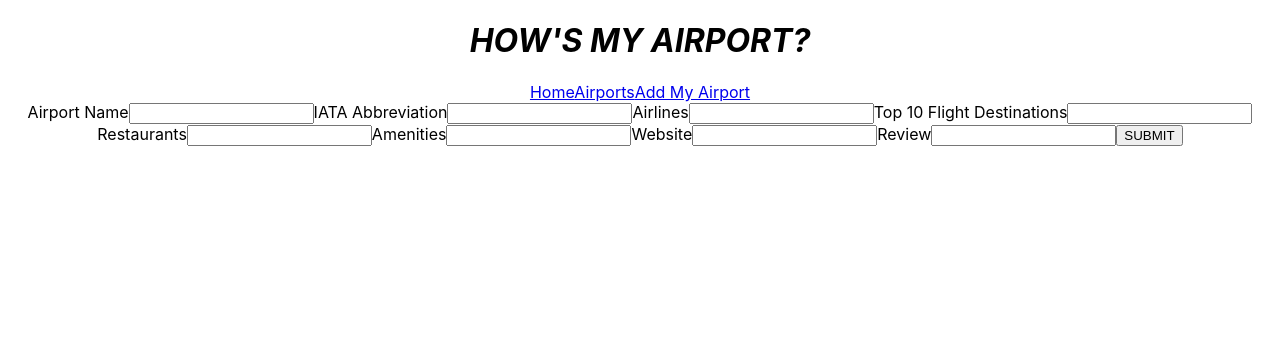
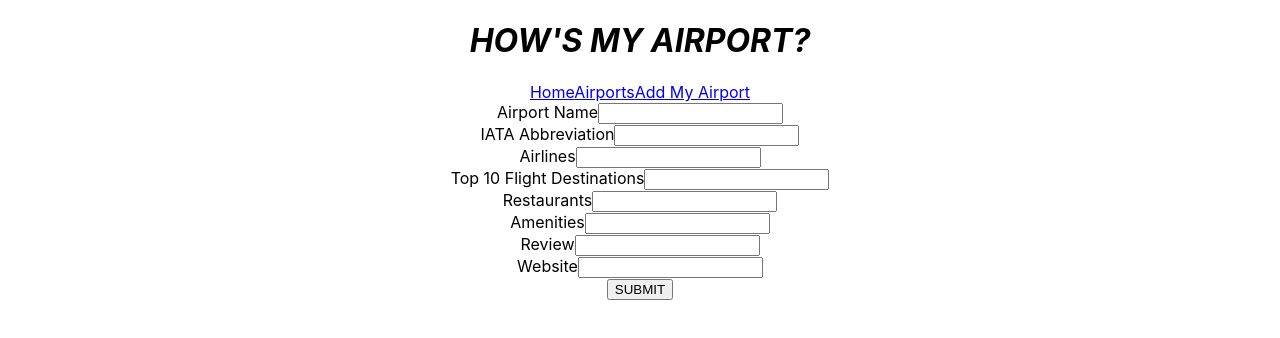
Before and after one commit to corysmith1522/location-react-app, a React (Create React App) app in the folder hows-my-airport/: page /create in a window 1280 px wide. Shown: the top 338 px of the page. Built offline with nearby package versions, Linux system fonts and the light colour scheme.

Commit message:
update components

```diff
--- a/hows-my-airport/src/components/Create.jsx
+++ b/hows-my-airport/src/components/Create.jsx
@@ -1,26 +1,64 @@
-import React from 'react';
+import React, {useState} from 'react';
 import axios from 'axios';
 
-function Create() {
+function Create(props) {
+  const [name, setName] = useState('');
+  const [abbreviation, setAbbreviation] = useState('');
+  const [airlines, setAirlines] = useState('');
+  const [destinations, setDestinations] = useState('');
+  const [restaurants, setRestaurants] = useState('');
+  const [amenities, setAmenities] = useState('');
+  const [review, setReview] = useState('');
+  const [website, setWebsite] = useState('');
+
+  const handleSubmit = async (e) => {
+    e.preventDefault();
+    const fields = {
+      name,
+      abbreviation,
+      airlines,
+      destinations,
+      restaurants,
+      amenities,
+      review,
+      website,
+    };
+    const airtableURL = `https://api.airtable.com/v0/${process.env.REACT_APP_AIRTABLE_BASE}/airports`;
+    await axios.post(airtableURL, { fields }, {
+        headers: {
+          Authorization: `Bearer ${process.env.REACT_APP_AIRTABLE_KEY}`,
+        },
+      });
+  }
+
+
   return (
     <div>
-      <form action="">
+      <form onSubmit={handleSubmit}>
         <label htmlFor="">Airport Name</label>
-        <input type="text"/>
+        <input type="text" value={name} onChange={(e) => setName(e.target.value)} />
+        <br />
         <label htmlFor="">IATA Abbreviation</label>
-        <input type="text"/>
+        <input type="text" value={abbreviation} onChange={(e) => setAbbreviation(e.target.value)}/>
+        <br />
         <label htmlFor="">Airlines</label>
-        <input type="text"/>
+        <input type="text" value={airlines} onChange={(e) => setAirlines(e.target.value)}/>
+        <br />
         <label htmlFor="">Top 10 Flight Destinations</label>
-        <input type="text"/>
+        <input type="text" value={destinations} onChange={(e) => setDestinations(e.target.value)}/>
+        <br />
         <label htmlFor="">Restaurants</label>
-        <input type="text"/>
+        <input type="text" value={restaurants} onChange={(e) => setRestaurants(e.target.value)}/>
+        <br />
         <label htmlFor="">Amenities</label>
-        <input type="text"/>
+        <input type="text" value={amenities} onChange={(e) => setAmenities(e.target.value)}/>
+        <br />
+        <label htmlFor="">Review</label>
+        <input type="text" value={review} onChange={(e) => setReview(e.target.value)}/>
+        <br />
         <label htmlFor="">Website</label>
-        <input type="text"/>
-        <label htmlFor="">Review</label>
-        <input type="text"/>
+        <input type="text" value={website} onChange={(e) => setWebsite(e.target.value)}/>
+        <br />
         <button type="submit">SUBMIT</button>
       </form>
     </div>
--- a/hows-my-airport/src/components/List.jsx
+++ b/hows-my-airport/src/components/List.jsx
@@ -17,6 +17,9 @@ function List() {
     getAirports();
   }, []);
 
+  if (!airports) {
+    return <h4>Loading...</h4>
+  }
 
   return (
     <div>
```
